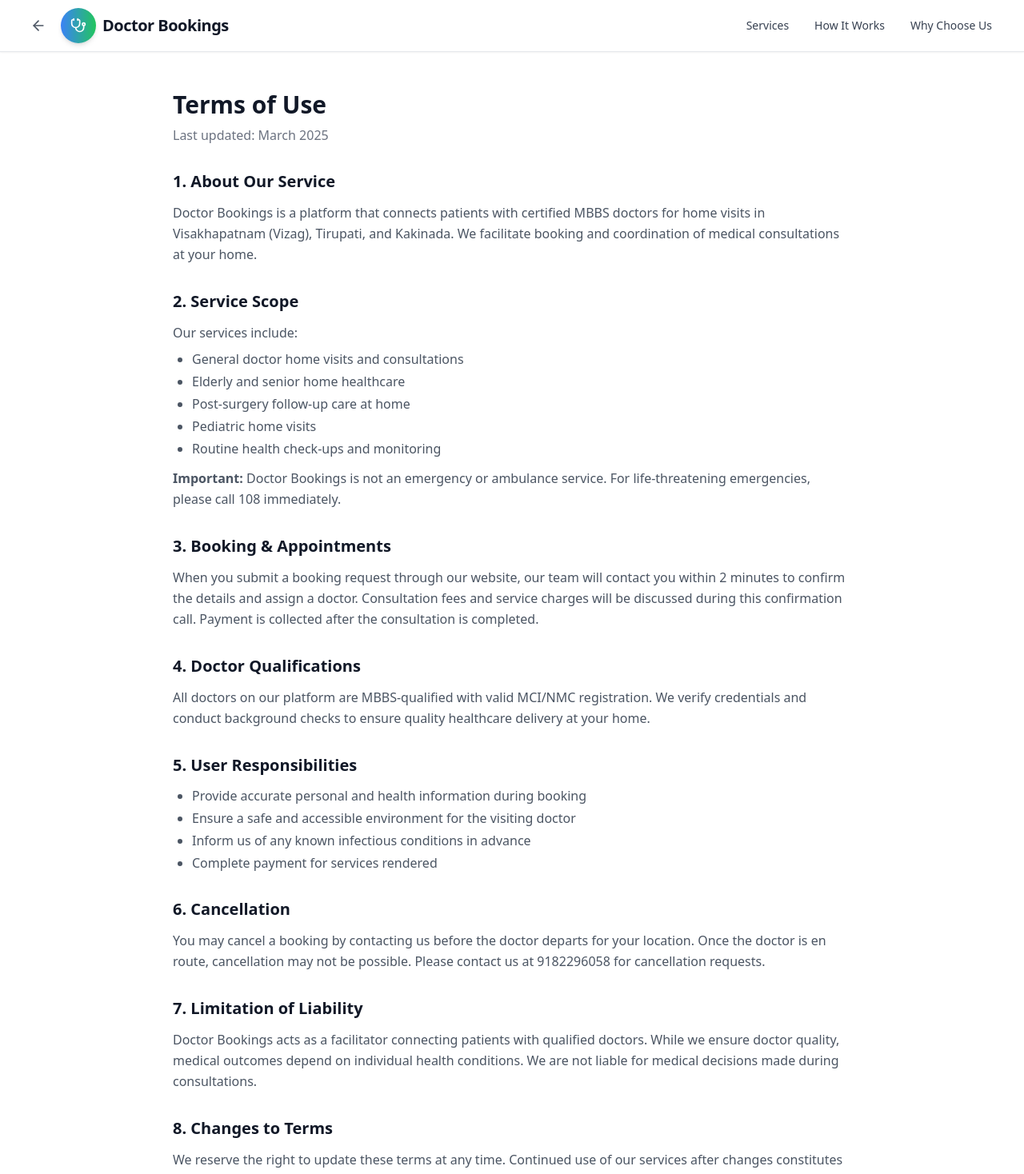
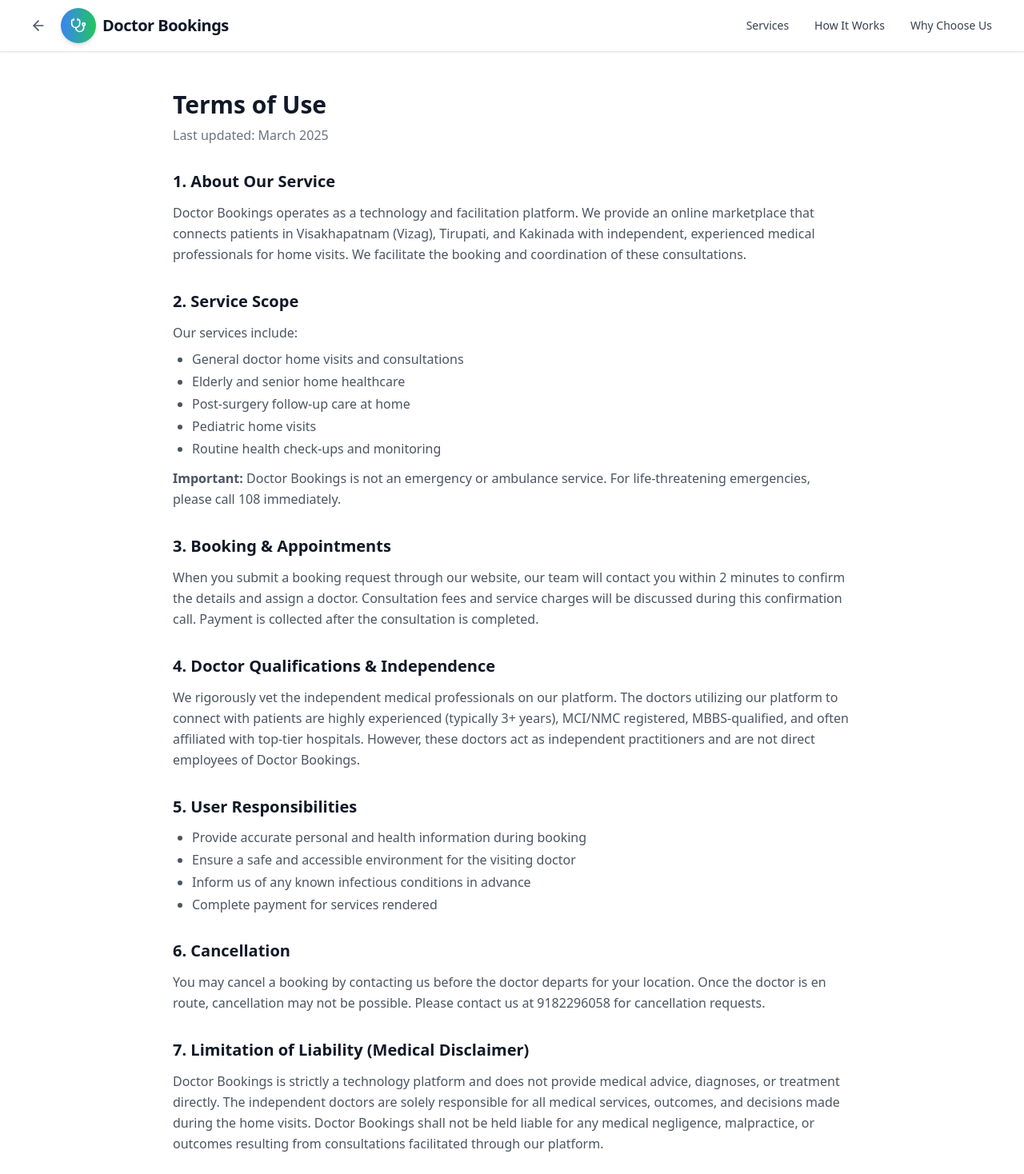
Before and after one commit to doctorbookings/doctorbookings27, a Next.js app: page /terms in a window 1280 px wide. Shown: the top 1468 px of the page at 80% size. Built offline with nearby package versions, Linux system fonts and the light colour scheme; no server answers.

Commit message:
feat: robust platform liability terms, entity unification, and hardcoded sitemap dates

```diff
--- a/src/app/sitemap.ts
+++ b/src/app/sitemap.ts
@@ -24,31 +24,31 @@
   return [
     {
       url: baseUrl,                    // Homepage - highest priority
-      lastModified: new Date(),
+      lastModified: '2026-03-16',
       changeFrequency: 'weekly',       // Updated weekly with new content
       priority: 1,                     // Most important page (1.0 = highest)
     },
     {
       url: `${baseUrl}/vizag`,         // Vizag city page
-      lastModified: new Date(),
+      lastModified: '2026-03-16',
       changeFrequency: 'weekly',
       priority: 0.9,                   // Very important for local SEO
     },
     {
       url: `${baseUrl}/tirupati`,      // Tirupati city page
-      lastModified: new Date(),
+      lastModified: '2026-03-16',
       changeFrequency: 'weekly',
       priority: 0.9,                   // Very important for local SEO
     },
     {
       url: `${baseUrl}/kakinada`,      // Kakinada city page
-      lastModified: new Date(),
+      lastModified: '2026-03-16',
       changeFrequency: 'weekly',
       priority: 0.9,                   // Very important for local SEO
     },
     {
       url: `${baseUrl}/terms`,         // Terms and Conditions
-      lastModified: new Date(),
+      lastModified: '2026-03-16',
       changeFrequency: 'monthly',
       priority: 0.3,                   // Low priority, but necessary for E-E-A-T trust
     },
--- a/src/app/terms/page.tsx
+++ b/src/app/terms/page.tsx
@@ -23,7 +23,7 @@
           <section>
             <h2 className="text-xl font-semibold text-gray-900 mb-3">1. About Our Service</h2>
             <p className="text-gray-600 leading-relaxed">
-              Doctor Bookings is a platform that connects patients with certified MBBS doctors for home visits in Visakhapatnam (Vizag), Tirupati, and Kakinada. We facilitate booking and coordination of medical consultations at your home.
+              Doctor Bookings operates as a technology and facilitation platform. We provide an online marketplace that connects patients in Visakhapatnam (Vizag), Tirupati, and Kakinada with independent, experienced medical professionals for home visits. We facilitate the booking and coordination of these consultations.
             </p>
           </section>
 
@@ -50,9 +50,9 @@
           </section>
 
           <section>
-            <h2 className="text-xl font-semibold text-gray-900 mb-3">4. Doctor Qualifications</h2>
+            <h2 className="text-xl font-semibold text-gray-900 mb-3">4. Doctor Qualifications & Independence</h2>
             <p className="text-gray-600 leading-relaxed">
-              All doctors on our platform are MBBS-qualified with valid MCI/NMC registration. We verify credentials and conduct background checks to ensure quality healthcare delivery at your home.
+              We rigorously vet the independent medical professionals on our platform. The doctors utilizing our platform to connect with patients are highly experienced (typically 3+ years), MCI/NMC registered, MBBS-qualified, and often affiliated with top-tier hospitals. However, these doctors act as independent practitioners and are not direct employees of Doctor Bookings.
             </p>
           </section>
 
@@ -74,9 +74,9 @@
           </section>
 
           <section>
-            <h2 className="text-xl font-semibold text-gray-900 mb-3">7. Limitation of Liability</h2>
+            <h2 className="text-xl font-semibold text-gray-900 mb-3">7. Limitation of Liability (Medical Disclaimer)</h2>
             <p className="text-gray-600 leading-relaxed">
-              Doctor Bookings acts as a facilitator connecting patients with qualified doctors. While we ensure doctor quality, medical outcomes depend on individual health conditions. We are not liable for medical decisions made during consultations.
+              Doctor Bookings is strictly a technology platform and does not provide medical advice, diagnoses, or treatment directly. The independent doctors are solely responsible for all medical services, outcomes, and decisions made during the home visits. Doctor Bookings shall not be held liable for any medical negligence, malpractice, or outcomes resulting from consultations facilitated through our platform.
             </p>
           </section>
 
```
Also changed, not shown: src/app/layout.tsx (line endings or trailing spaces).
